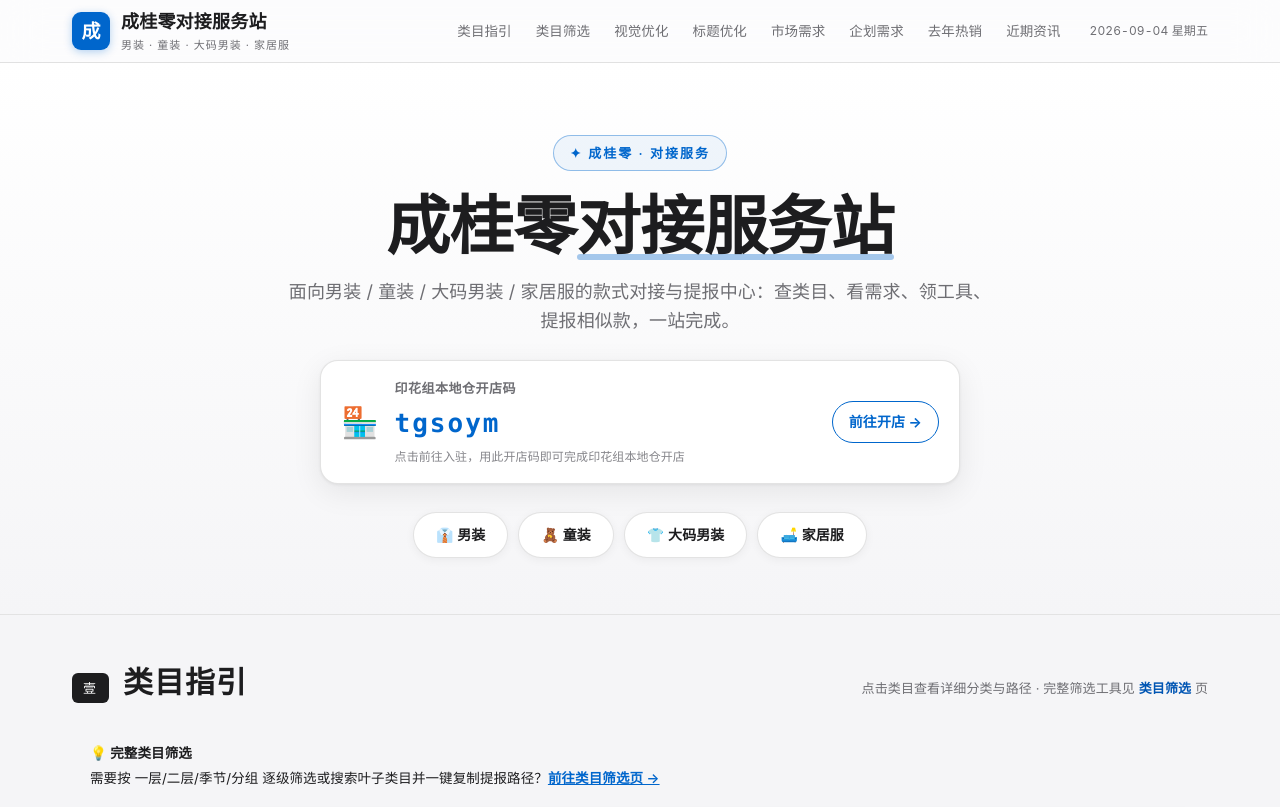
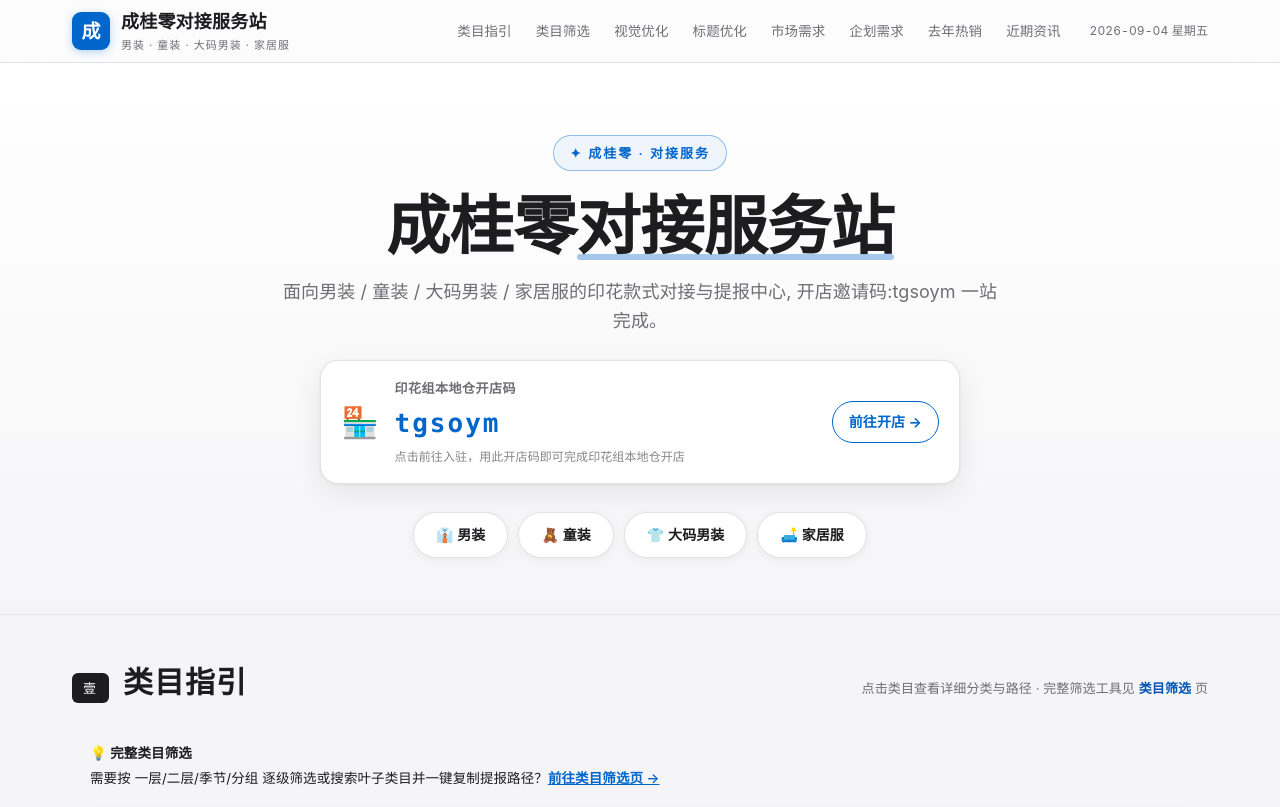
Before and after one commit to cgr1787085930-wq/-, a plain HTML site: page index.html in a window 1280 px wide. Shown: the top 807 px of the page. Drawn offline with Linux system fonts and the light colour scheme.

Commit message:
Update index.html

```diff
--- a/index.html
+++ b/index.html
@@ -38,7 +38,7 @@
   <div class="wrap">
     <span class="tagline">✦ 成桂零 · 对接服务</span>
     <h1>成桂零<span class="hl">对接服务站</span></h1>
-    <p class="sub">面向男装 / 童装 / 大码男装 / 家居服的款式对接与提报中心：查类目、看需求、领工具、提报相似款，一站完成。</p>
+    <p class="sub">面向男装 / 童装 / 大码男装 / 家居服的印花款式对接与提报中心, 开店邀请码:tgsoym 一站完成。</p>
     <a class="regcard" href="https://seller.kuajingmaihuo.com/mobile-main/register.html?invitationCode=tgsoym" target="_blank" rel="noopener">
       <span class="regico">🏪</span>
       <span class="regbox">
```
